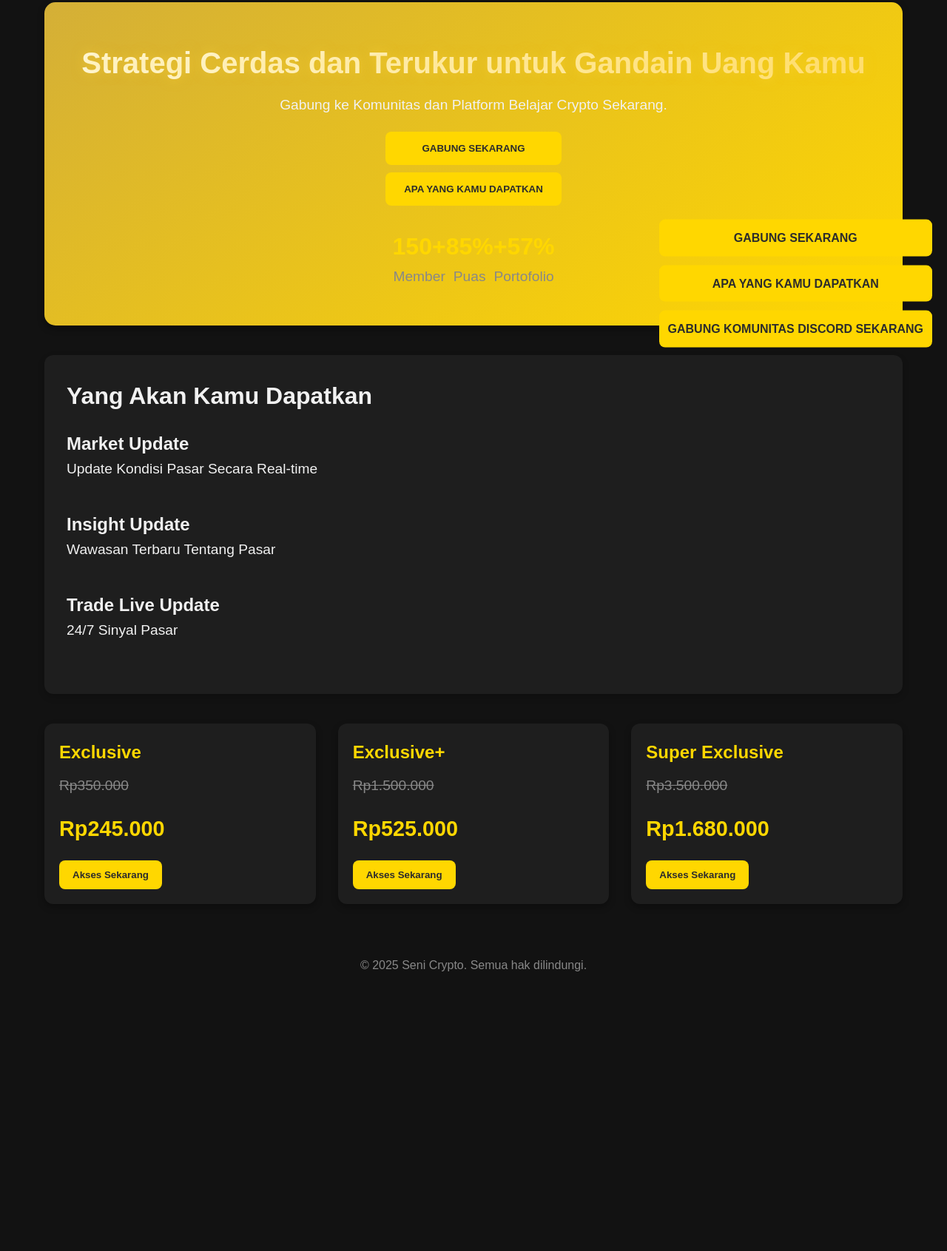
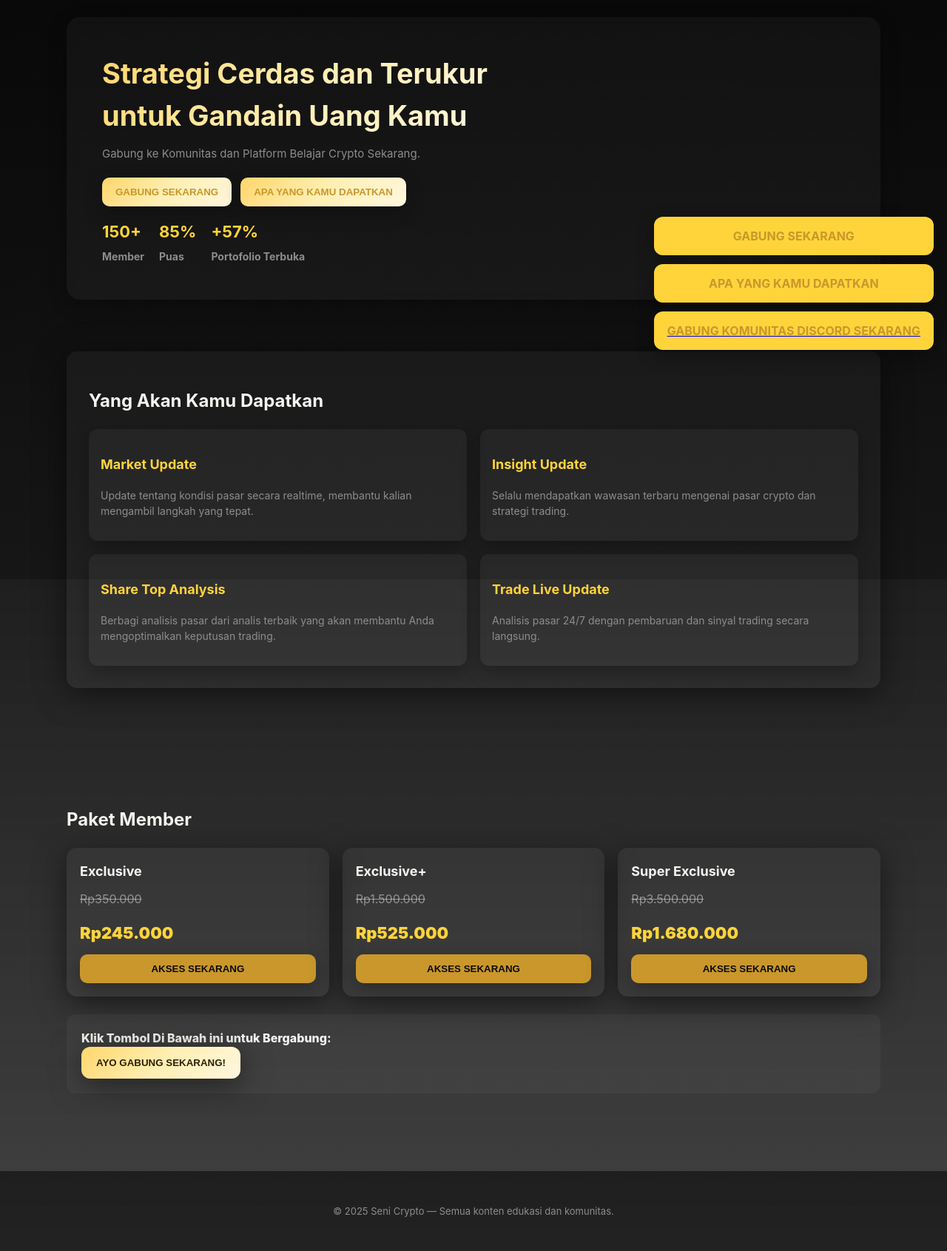
Before and after one commit to ownerweb45/senicrypto-, a plain HTML site: page index.html in a window 1280 px wide. Shown: the part 17-1708 px from the top of the page at 74% size. Before the commit the page ends 1385 px from the top, so only its background shows below. Drawn offline with Linux system fonts and the light colour scheme.

Commit message:
Update index.html

```diff
--- a/index.html
+++ b/index.html
@@ -1,257 +1,304 @@
-<!DOCTYPE html>
+<!doctype html>
 <html lang="id">
 <head>
-  <meta charset="UTF-8" />
-  <meta name="viewport" content="width=device-width, initial-scale=1.0" />
-  <meta name="description" content="Seni Crypto: Platform belajar dan komunitas untuk strategi crypto yang cerdas dan terukur." />
-  <meta name="keywords" content="crypto, belajar crypto, trading crypto, komunitas crypto, investasi crypto" />
-  <meta name="author" content="Seni Crypto" />
-  <meta property="og:title" content="Seni Crypto" />
-  <meta property="og:description" content="Gabung ke komunitas dan platform belajar crypto. Strategi terukur untuk gandakan uangmu!" />
-  <meta property="og:image" content="link-to-your-image.jpg" />
-  <meta property="og:url" content="your-website-link.com" />
-  <title>Seni Crypto - Strategi Cerdas untuk Gandakan Uang Kamu</title>
-
+  <meta charset="utf-8" />
+  <meta name="viewport" content="width=device-width, initial-scale=1" />
+  <meta name="description" content="Seni Crypto - Gabung ke komunitas crypto dan pelajari strategi untuk gandakan uang kamu. Bergabung dengan analisis pasar terbaik dan cara trading terukur." />
+  <meta name="keywords" content="crypto, komunitas crypto, trading, belajar crypto, analisis pasar, investasi, portofolio crypto" />
+  <title>Seni Crypto — Strategi Cerdas & Terukur</title>
   <style>
-    /* General Styles */
     :root {
-      --dark-gold: #d4af37;
-      --gold: #ffd700;
-      --black-bg: #121212;
-      --text-color: #f1f1f1;
-      --muted: #888;
-      --button-hover: #f7e79d;
-      --btn-text: #2c2c2c;
-      --card-bg: rgba(255, 255, 255, 0.05);
-      --border-color: rgba(255, 255, 255, 0.1);
+      --gold-dark: #b7842d;
+      --gold-light: #ffd43b;
+      --gold-accent: linear-gradient(135deg, #ffd66b 0%, #ffefb3 50%, #fff7df 100%);
+      --deep-gold: #c9972b;
+      --text-light: #f6f4f0;
+      --muted: #8b8d8f;
+      --bg-dark: #131313;
+      --card-bg: rgba(255, 255, 255, 0.04);
+      --glass: rgba(255, 255, 255, 0.03);
+      --shadow-light: 0 8px 24px rgba(0, 0, 0, 0.3);
+      --shadow-dark: 0 8px 40px rgba(0, 0, 0, 0.5);
     }
 
-    * {
+    html, body {
+      height: 100%;
       margin: 0;
-      padding: 0;
-      box-sizing: border-box;
+      font-family: 'Inter', sans-serif;
+      background: linear-gradient(180deg, rgba(7, 6, 6, 0.9), rgba(13, 13, 13, 0.8));
+      color: var(--text-light);
+      -webkit-font-smoothing: antialiased;
+      line-height: 1.5;
     }
 
-    body {
-      font-family: Arial, sans-serif;
-      background-color: var(--black-bg);
-      color: var(--text-color);
-      overflow-x: hidden;
-      line-height: 1.6;
-      transition: all 0.3s ease;
+    .wrap {
+      max-width: 1100px;
+      margin: 0 auto;
+      padding: 40px 22px;
     }
 
-    .container {
-      max-width: 1200px;
-      margin: 0 auto;
-      padding: 20px;
+    /* Hero Section */
+    .hero {
+      display: grid;
+      grid-template-columns: 1fr 420px;
+      gap: 32px;
+      padding: 48px;
+      border-radius: 18px;
+      background: var(--card-bg);
+      box-shadow: var(--shadow-light);
+      backdrop-filter: blur(6px);
     }
 
+    @media (max-width: 980px) {
       .hero {
-      display: flex;
-      flex-direction: column;
-      align-items: center;
-      justify-content: center;
-      text-align: center;
-      padding: 50px 20px;
-      background: linear-gradient(145deg, var(--dark-gold), var(--gold));
-      border-radius: 15px;
-      box-shadow: 0 4px 10px rgba(0, 0, 0, 0.4);
-    }
-
-    h1 {
-      font-size: 2.5rem;
-      margin-bottom: 10px;
-      background: linear-gradient(90deg, #fffbe8 0%, #fff1c0 40%, #ffe078 100%);
-      -webkit-background-clip: text;
-      background-clip: text;
-      color: transparent;
-      text-shadow: 0 0 15px rgba(255, 215, 59, 0.5);
-    }
-
-    p {
-      font-size: 1.2rem;
-      margin-bottom: 20px;
-    }
-
-    .cta-buttons {
-      display: flex;
-      flex-direction: column;
-      gap: 10px;
-    }
-
-    .cta-buttons button {
-      background-color: var(--gold);
-      color: var(--btn-text);
-      padding: 15px 25px;
-      border: none;
-      border-radius: 8px;
-      font-weight: bold;
-      cursor: pointer;
-      transition: background-color 0.3s ease;
-    }
-
-    .cta-buttons button:hover {
-      background-color: var(--button-hover);
-    }
-
-    /* Layout for mobile-first */
-    @media (max-width: 768px) {
-      .hero {
-        padding: 30px 10px;
-      }
-
-      h1 {
-        font-size: 1.8rem;
-      }
-
-      .cta-buttons {
-        gap: 8px;
+        grid-template-columns: 1fr;
+        padding: 28px;
       }
     }
 
-    /* Vertical button menu styles */
-    .vertical-stack {
+    .hero .left h1 {
+      margin: 0 0 12px 0;
+      font-weight: 700;
+      font-size: clamp(22px, 4vw, 38px);
+      background: var(--gold-accent);
+      -webkit-background-clip: text;
+      color: transparent;
+    }
+
+    .hero .left p.subtitle {
+      margin: 0 0 20px 0;
+      color: var(--muted);
+      font-size: 15px;
+    }
+
+    .cta-row {
+      display: flex;
+      gap: 12px;
+      align-items: center;
+      flex-wrap: wrap;
+    }
+
+    .cta-btn {
+      display: inline-flex;
+      align-items: center;
+      justify-content: center;
+      padding: 12px 18px;
+      border-radius: 10px;
+      font-weight: 700;
+      cursor: pointer;
+      border: none;
+      text-decoration: none;
+      box-shadow: var(--shadow-light);
+      background: var(--gold-accent);
+      color: var(--deep-gold);
+      transition: transform 0.2s ease-in-out;
+    }
+
+    .cta-btn:active {
+      transform: translateY(2px);
+    }
+
+    /* Vertical Button Bar */
+    .vertical-bar {
       position: fixed;
-      right: 20px;
+      right: 18px;
       top: 50%;
       transform: translateY(-50%);
       display: flex;
       flex-direction: column;
       gap: 12px;
-      z-index: 9999;
+      z-index: 1000;
     }
 
-    .v-btn {
-      padding: 12px;
-      border-radius: 8px;
-      background-color: var(--gold);
-      color: var(--btn-text);
-      font-weight: bold;
+    .v-bar-btn {
+      background: var(--gold-light);
+      color: var(--deep-gold);
+      padding: 14px 18px;
+      border-radius: 12px;
+      text-align: center;
+      font-weight: 700;
       cursor: pointer;
-      transition: background-color 0.3s ease;
-      text-align: center;
+      transition: background-color 0.3s ease, transform 0.2s ease;
+      box-shadow: var(--shadow-light);
     }
 
-    .v-btn:hover {
-      background-color: var(--button-hover);
+    .v-bar-btn:hover {
+      background: var(--gold-accent);
+      transform: translateX(4px);
     }
 
-    /* Content Section */
+    /* Statistics */
     .stats {
       display: flex;
-      justify-content: space-between;
-      margin-top: 30px;
-      font-size: 1.2rem;
+      gap: 20px;
+      margin-top: 18px;
+      font-weight: 700;
+      color: var(--gold-light);
     }
 
-    .stats .stat-item {
-      text-align: center;
-      flex: 1;
+    .stat-item {
+      display: flex;
+      flex-direction: column;
+      gap: 6px;
+      align-items: flex-start;
     }
 
-    .stats .stat-item .big {
-      font-size: 2rem;
-      font-weight: bold;
-      color: var(--gold);
+    .stat-item .big {
+      font-size: 22px;
     }
 
-    .stats .stat-item .label {
+    .stat-item .label {
+      font-size: 14px;
       color: var(--muted);
     }
 
-    /* Section Features */
-    .features {
-      margin-top: 40px;
-      padding: 30px;
-      background-color: var(--card-bg);
-      border-radius: 12px;
-      box-shadow: 0 4px 10px rgba(0, 0, 0, 0.2);
+    /* Section Layout */
+    section {
+      padding: 70px 0;
     }
 
-    .features h2 {
-      font-size: 2rem;
-      margin-bottom: 20px;
+    .features {
+      background: var(--card-bg);
+      border-radius: 14px;
+      padding: 30px;
+      box-shadow: var(--shadow-dark);
     }
 
-    .feature-item {
-      display: flex;
-      justify-content: space-between;
-      margin-bottom: 20px;
+    .features-grid {
+      display: grid;
+      grid-template-columns: 1fr 1fr;
+      gap: 18px;
     }
 
-    .feature-item h3 {
-      font-size: 1.5rem;
-      font-weight: bold;
+    @media (max-width: 880px) {
+      .features-grid {
+        grid-template-columns: 1fr;
+      }
+    }
+
+    .feat {
+      background: var(--card-bg);
+      padding: 16px;
+      border-radius: 12px;
+      box-shadow: var(--shadow-light);
+    }
+
+    .feat h3 {
+      color: var(--gold-light);
+      font-size: 18px;
+    }
+
+    .feat p {
+      color: var(--muted);
+      font-size: 14px;
     }
 
     /* Pricing Section */
-    .pricing {
+    .pricing-grid {
       display: grid;
-      grid-template-columns: repeat(3, 1fr);
-      gap: 30px;
-      margin-top: 40px;
+      grid-template-columns: 1fr 1fr 1fr;
+      gap: 18px;
+      margin-top: 18px;
     }
 
-    .pricing .card {
-      padding: 20px;
-      background-color: var(--card-bg);
-      border-radius: 12px;
-      box-shadow: 0 4px 10px rgba(0, 0, 0, 0.3);
+    @media (max-width: 980px) {
+      .pricing-grid {
+        grid-template-columns: 1fr;
+      }
     }
 
-    .pricing .card h3 {
-      font-size: 1.5rem;
-      color: var(--gold);
-      margin-bottom: 10px;
+    .card {
+      border-radius: 14px;
+      padding: 18px;
+      background: var(--card-bg);
+      box-shadow: var(--shadow-dark);
+      display: flex;
+      flex-direction: column;
+      gap: 12px;
     }
 
-    .pricing .card .old-price {
+    .title {
+      font-weight: 700;
+      font-size: 18px;
+    }
+
+    .price-old {
       text-decoration: line-through;
+      color: rgba(255, 255, 255, 0.45);
+    }
+
+    .price-new {
+      font-size: 22px;
+      font-weight: 900;
+      margin-top: 6px;
+      color: var(--gold-light);
+    }
+
+    .access-btn {
+      padding: 12px 18px;
+      border-radius: 10px;
+      font-weight: 800;
+      cursor: pointer;
+      background: var(--deep-gold);
+      color: #0c0a05;
+      border: none;
+      box-shadow: var(--shadow-light);
+    }
+
+    /* Final Join Button */
+    .final-join {
+      margin-top: 24px;
+      padding: 20px;
+      border-radius: 12px;
+      background: var(--card-bg);
+      display: flex;
+      gap: 16px;
+      justify-content: space-between;
+      flex-wrap: wrap;
+    }
+
+    .final-btn {
+      padding: 14px 20px;
+      border-radius: 12px;
+      font-weight: 900;
+      background: var(--gold-accent);
+      color: #2f1f00;
+      border: none;
+      cursor: pointer;
+      box-shadow: var(--shadow-dark);
+    }
+
+    footer {
+      margin-top: 40px;
+      color: var(--muted);
+      font-size: 13px;
+      text-align: center;
+      padding: 40px 20px;
+    }
+
+    /* Small Helpers */
+    .muted {
       color: var(--muted);
     }
 
-    .pricing .card .new-price {
-      font-size: 1.8rem;
-      font-weight: bold;
-      color: var(--gold);
-    }
-
-    .pricing .card button {
-      background-color: var(--gold);
-      color: var(--btn-text);
-      padding: 12px 18px;
-      border: none;
-      border-radius: 8px;
-      font-weight: bold;
-      cursor: pointer;
-      transition: background-color 0.3s ease;
-    }
-
-    .pricing .card button:hover {
-      background-color: var(--button-hover);
-    }
-
-    /* Footer */
-    footer {
-      text-align: center;
-      margin-top: 40px;
-      color: var(--muted);
-      font-size: 1rem;
-      padding: 30px 20px;
+    /* Smooth Scroll */
+    html {
+      scroll-behavior: smooth;
     }
 
   </style>
 </head>
+
 <body>
-  <div class="container">
-    <section class="hero">
+  <div class="wrap">
+    <div class="hero" id="top">
+      <div class="left">
         <h1>Strategi Cerdas dan Terukur untuk Gandain Uang Kamu</h1>
-      <p>Gabung ke Komunitas dan Platform Belajar Crypto Sekarang.</p>
+        <p class="subtitle">Gabung ke Komunitas dan Platform Belajar Crypto Sekarang.</p>
 
-      <div class="cta-buttons">
-        <button onclick="scrollToPricing()">GABUNG SEKARANG</button>
-        <button onclick="scrollToFeatures()">APA YANG KAMU DAPATKAN</button>
+        <div class="cta-row">
+          <button class="cta-btn" id="btn-gabung-now">GABUNG SEKARANG</button>
+          <button class="cta-btn" id="btn-apa-yang-didapatkan">APA YANG KAMU DAPATKAN</button>
         </div>
 
         <div class="stats">
@@ -265,76 +312,99 @@
           </div>
           <div class="stat-item">
             <div class="big">+57%</div>
-          <div class="label">Portofolio</div>
+            <div class="label">Portofolio Terbuka</div>
+          </div>
+        </div>
+      </div>
+      <div class="hero-right"></div>
+    </div>
+
+    <!-- Fitur Section -->
+    <section id="apa-yang-didapatkan">
+      <div class="features">
+        <h2>Yang Akan Kamu Dapatkan</h2>
+        <div class="features-grid">
+          <div class="feat">
+            <h3>Market Update</h3>
+            <p>Update tentang kondisi pasar secara realtime, membantu kalian mengambil langkah yang tepat.</p>
+          </div>
+          <div class="feat">
+            <h3>Insight Update</h3>
+            <p>Selalu mendapatkan wawasan terbaru mengenai pasar crypto dan strategi trading.</p>
+          </div>
+          <div class="feat">
+            <h3>Share Top Analysis</h3>
+            <p>Berbagi analisis pasar dari analis terbaik yang akan membantu Anda mengoptimalkan keputusan trading.</p>
+          </div>
+          <div class="feat">
+            <h3>Trade Live Update</h3>
+            <p>Analisis pasar 24/7 dengan pembaruan dan sinyal trading secara langsung.</p>
+          </div>
         </div>
       </div>
     </section>
 
-    <section class="features" id="apa-yang-didapatkan">
-      <h2>Yang Akan Kamu Dapatkan</h2>
-      <div class="feature-item">
-        <div>
-          <h3>Market Update</h3>
-          <p>Update Kondisi Pasar Secara Real-time</p>
+    <!-- Pricing Section -->
+    <section id="pricing">
+      <h2>Paket Member</h2>
+      <div class="pricing-grid">
+        <!-- Exclusive -->
+        <div class="card">
+          <div class="title">Exclusive</div>
+          <div class="price-old">Rp350.000</div>
+          <div class="price-new">Rp245.000</div>
+          <button class="access-btn">AKSES SEKARANG</button>
+        </div>
+        <!-- Exclusive+ -->
+        <div class="card">
+          <div class="title">Exclusive+</div>
+          <div class="price-old">Rp1.500.000</div>
+          <div class="price-new">Rp525.000</div>
+          <button class="access-btn">AKSES SEKARANG</button>
+        </div>
+        <!-- Super Exclusive -->
+        <div class="card">
+          <div class="title">Super Exclusive</div>
+          <div class="price-old">Rp3.500.000</div>
+          <div class="price-new">Rp1.680.000</div>
+          <button class="access-btn">AKSES SEKARANG</button>
         </div>
       </div>
-      <div class="feature-item">
+
+      <div class="final-join">
         <div>
-          <h3>Insight Update</h3>
-          <p>Wawasan Terbaru Tentang Pasar</p>
-        </div>
-      </div>
-      <div class="feature-item">
-        <div>
-          <h3>Trade Live Update</h3>
-          <p>24/7 Sinyal Pasar</p>
+          <div style="font-weight: 800;">Klik Tombol Di Bawah ini untuk Bergabung:</div>
+          <a href="https://lynk.id/senicrypto" target="_blank">
+            <button class="final-btn">AYO GABUNG SEKARANG!</button>
+          </a>
         </div>
       </div>
     </section>
 
-    <section class="pricing" id="pricing">
-      <div class="card">
-        <h3>Exclusive</h3>
-        <p class="old-price">Rp350.000</p>
-        <p class="new-price">Rp245.000</p>
-        <button>Akses Sekarang</button>
-      </div>
-      <div class="card">
-        <h3>Exclusive+</h3>
-        <p class="old-price">Rp1.500.000</p>
-        <p class="new-price">Rp525.000</p>
-        <button>Akses Sekarang</button>
-      </div>
-      <div class="card">
-        <h3>Super Exclusive</h3>
-        <p class="old-price">Rp3.500.000</p>
-        <p class="new-price">Rp1.680.000</p>
-        <button>Akses Sekarang</button>
-      </div>
-    </section>
-
     <footer>
-      © 2025 Seni Crypto. Semua hak dilindungi.
+      © <span id="year"></span> Seni Crypto — Semua konten edukasi dan komunitas.
     </footer>
   </div>
 
-  <!-- Vertical Button Menu -->
-  <div class="vertical-stack">
-    <div class="v-btn" onclick="scrollToPricing()">GABUNG SEKARANG</div>
-    <div class="v-btn" onclick="scrollToFeatures()">APA YANG KAMU DAPATKAN</div>
-    <div class="v-btn">
-      <a href="https://discord.gg/uZxwH6k6x" style="color: var(--btn-text); text-decoration: none;">GABUNG KOMUNITAS DISCORD SEKARANG</a>
-    </div>
+  <!-- Vertical Buttons -->
+  <div class="vertical-bar">
+    <div class="v-bar-btn" id="v-join-now">GABUNG SEKARANG</div>
+    <div class="v-bar-btn" id="v-apa-yang">APA YANG KAMU DAPATKAN</div>
+    <a href="https://discord.gg/uZxwH6k6x" target="_blank">
+      <div class="v-bar-btn">GABUNG KOMUNITAS DISCORD SEKARANG</div>
+    </a>
   </div>
 
   <script>
-    function scrollToPricing() {
-      document.getElementById("pricing").scrollIntoView({ behavior: "smooth" });
-    }
+    // Set current year in footer
+    document.getElementById('year').textContent = new Date().getFullYear();
 
-    function scrollToFeatures() {
-      document.getElementById("apa-yang-didapatkan").scrollIntoView({ behavior: "smooth" });
-    }
+    // Scroll to sections
+    document.getElementById('btn-gabung-now').onclick = () => document.getElementById('pricing').scrollIntoView({ behavior: 'smooth' });
+    document.getElementById('btn-apa-yang-didapatkan').onclick = () => document.getElementById('apa-yang-didapatkan').scrollIntoView({ behavior: 'smooth' });
+    document.getElementById('v-join-now').onclick = () => document.getElementById('pricing').scrollIntoView({ behavior: 'smooth' });
+    document.getElementById('v-apa-yang').onclick = () => document.getElementById('apa-yang-didapatkan').scrollIntoView({ behavior: 'smooth' });
   </script>
+
 </body>
 </html>
```
Lines whose indentation alone changed are shown as unchanged.
